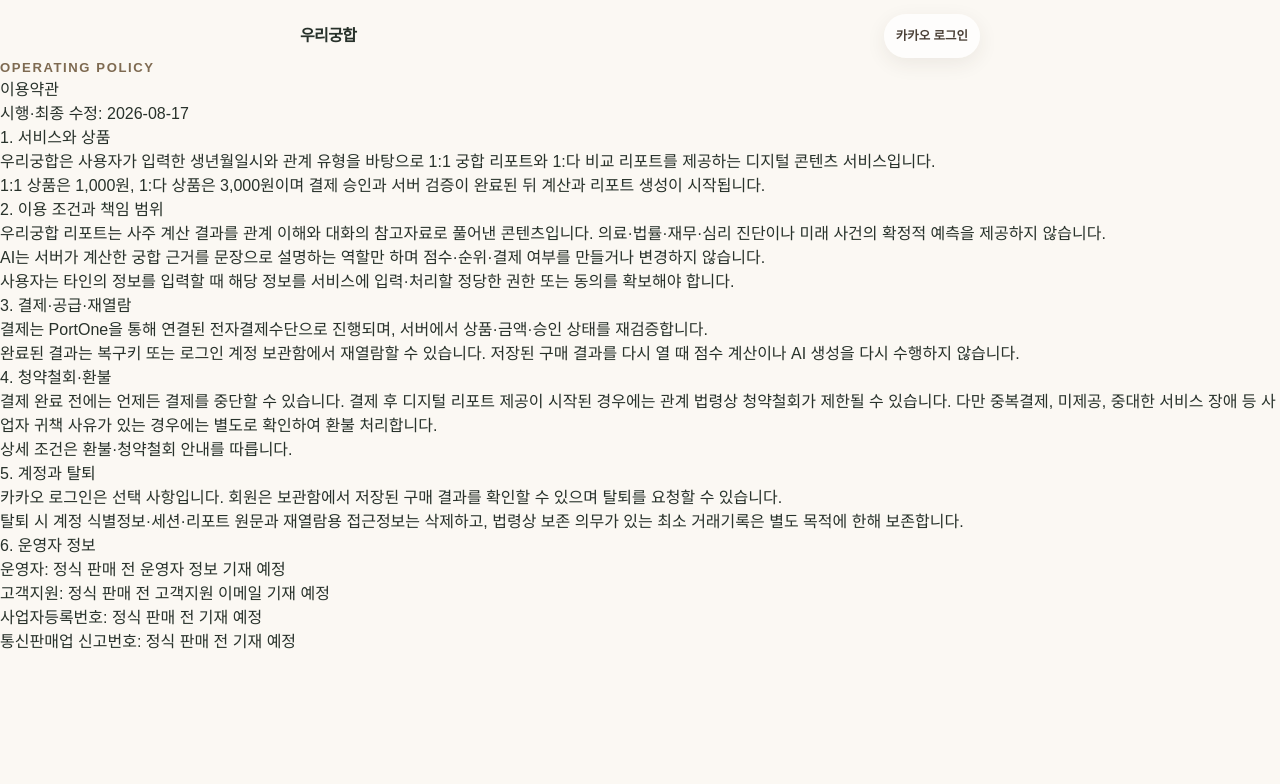
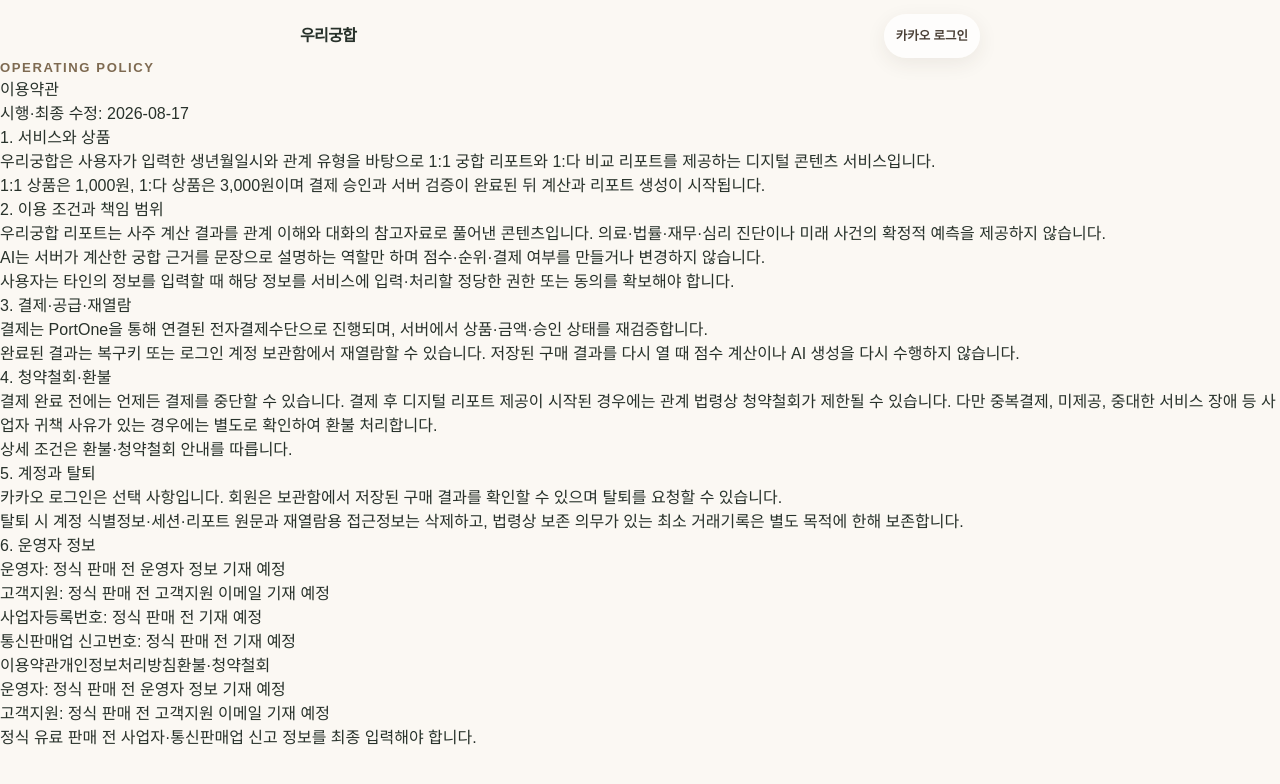
Before and after one commit to beforebelly216-star/woorigunghap, a Next.js app: page /terms in a window 1280 px wide. Shown: the top 784 px of the page. Built offline with nearby package versions, Linux system fonts and the light colour scheme; no server answers.

Commit message:
feat: connect legal footer sitewide

```diff
--- a/src/app/layout.tsx
+++ b/src/app/layout.tsx
@@ -1,5 +1,6 @@
 import type { Metadata } from "next";
 import { Geist, Geist_Mono } from "next/font/google";
+import { SiteFooter } from "@/components/site-footer";
 import { SiteHeader } from "@/components/site-header";
 import "./globals.css";
 import "./report-extra.css";
@@ -28,7 +29,8 @@ export default function RootLayout({ children }: LayoutProps<"/">) {
     >
       <body className="min-h-full flex flex-col">
         <SiteHeader />
-        {children}
+        <div className="site-content">{children}</div>
+        <SiteFooter />
       </body>
     </html>
   );
```
